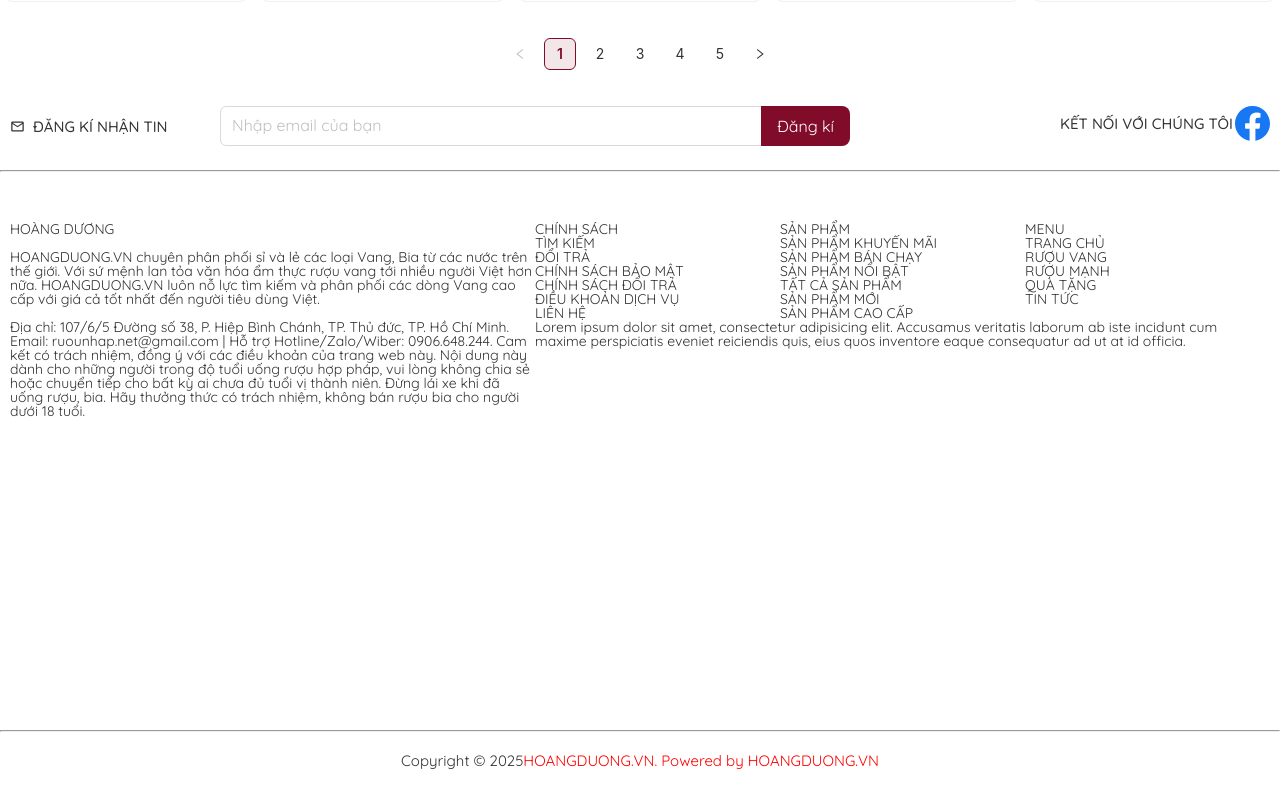
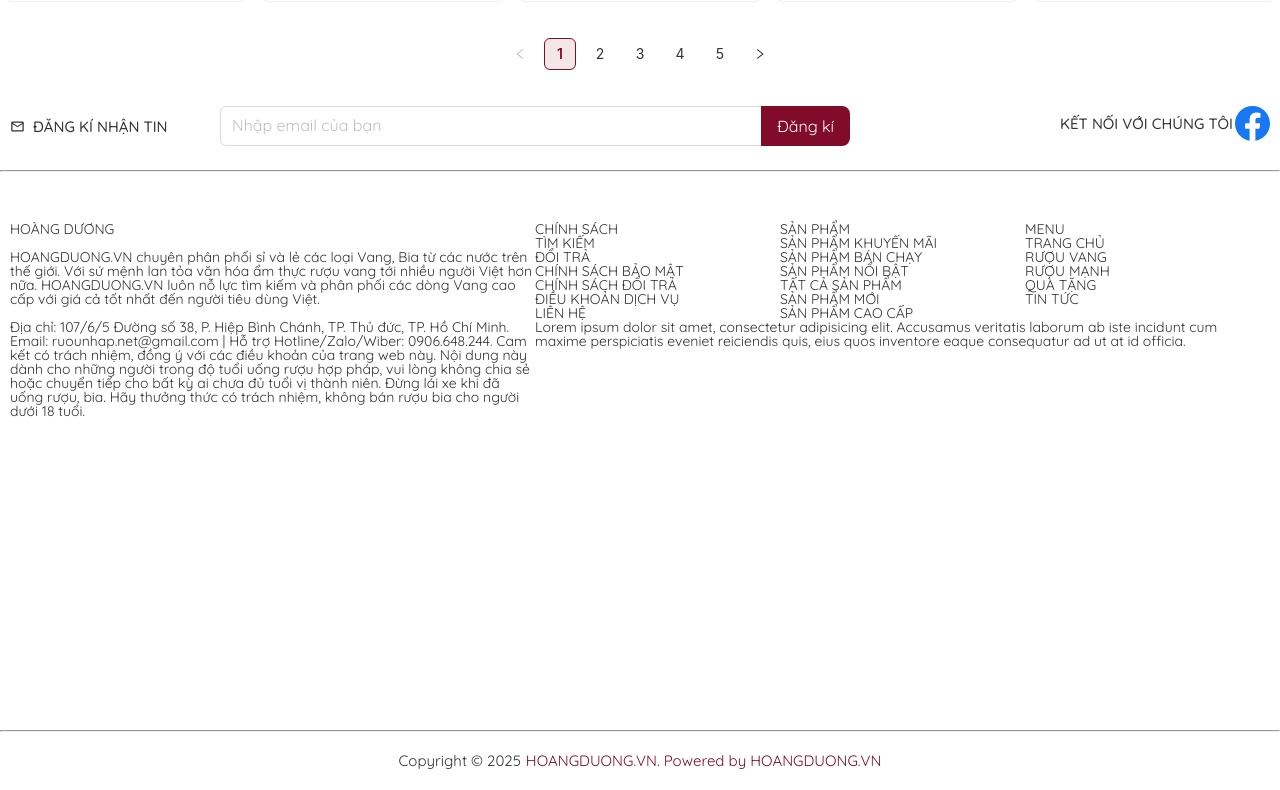
Before and after one commit to viethoang1520/alcohol-website, a React (Vite) app in the folder frontend/: page / in a window 1280 px wide. Shown: the part 3091-3881 px from the top of the page. Built offline with nearby package versions, Linux system fonts and the light colour scheme.

Commit message:
fix: footer styling import

```diff
--- a/frontend/src/components/Footer/Footer.scss
+++ b/frontend/src/components/Footer/Footer.scss
@@ -1,4 +1,4 @@
-@import url('');
+@import '../../styles/variables.scss';
 .footer-upper {
   .footer-block {
     .footer-upper-block {
@@ -48,7 +48,8 @@
   align-items: center;
   margin: auto;
   font-size: 1.5rem;
+  gap: 5px;
   p{
-    color: red;
+    color: $text-secondary;
   }
 }
```
